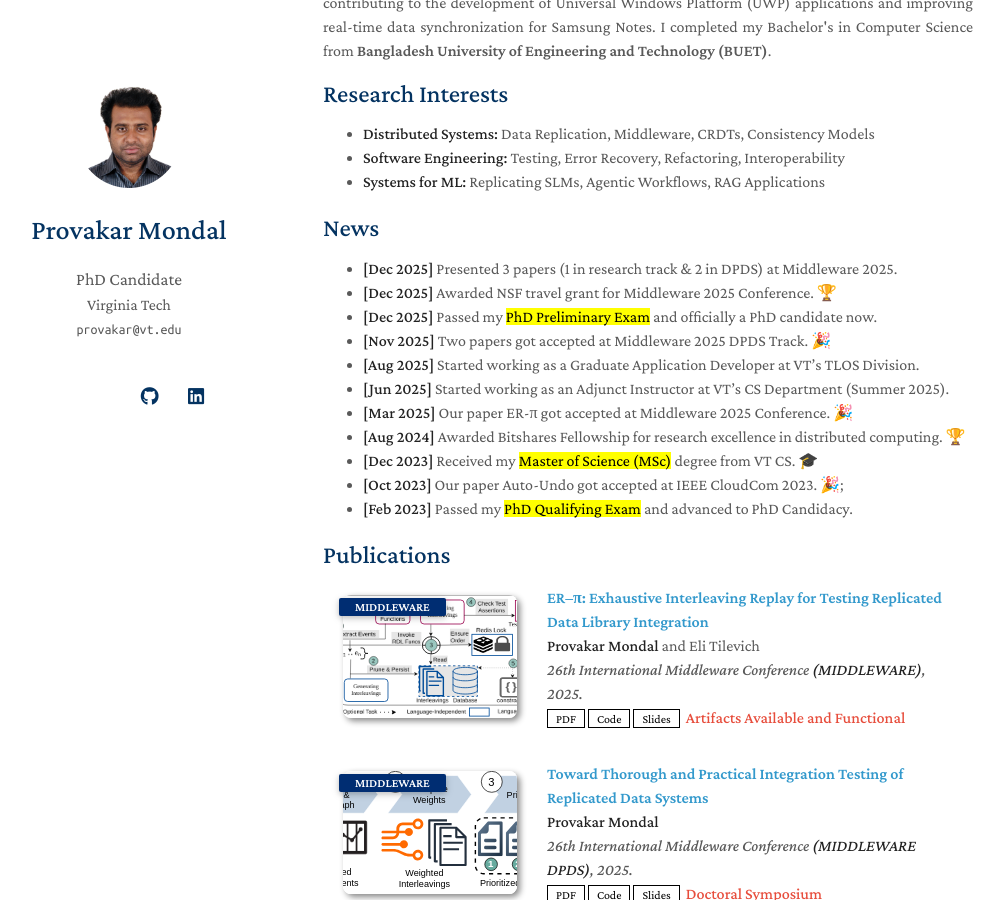
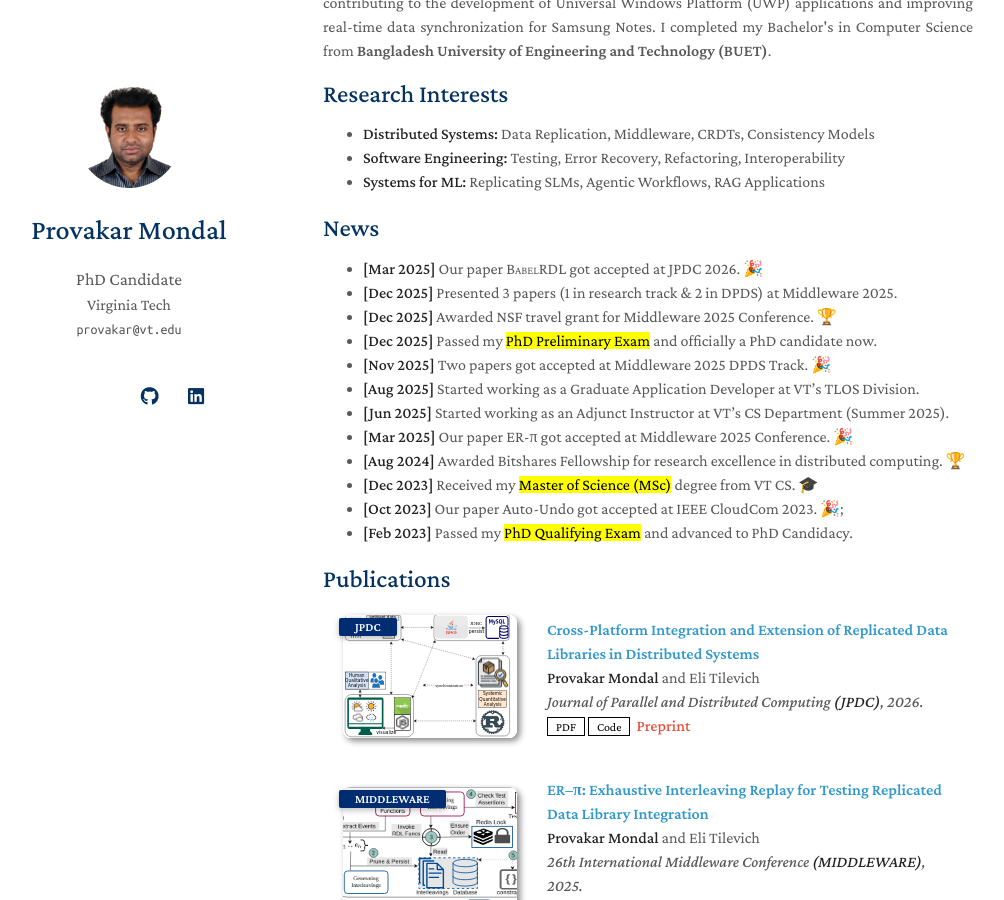
Before and after one commit to surzoprovakar/surzoprovakar.github.io, a Jekyll site: the page built from index.md, in a window 1280 px wide and 900 px high, scrolled down 286 px. Shown: the whole window, without its empty margins (147-1151 px from the left). Built offline with Jekyll 4.4.1, drawn with Linux system fonts in a browser that asks for light colours; a style sheet for code colours, icons or effects is not loaded.

Commit message:
add BabelRDL acceptance news, publication and update resume accordingly

```diff
--- a/_data/publications.yml
+++ b/_data/publications.yml
@@ -1,4 +1,14 @@
 main:
+
+  - title: "Cross-Platform Integration and Extension of Replicated Data Libraries in Distributed Systems"
+    authors: <strong>Provakar Mondal</strong> and Eli Tilevich
+    conference_short: JPDC
+    conference: Journal of Parallel and Distributed Computing <strong>(JPDC)</strong>, 2026.
+    pdf: ./assets/papers/BabelRDL.pdf
+    code: https://zenodo.org/records/18371279
+    # slides: ./assets/papers/ER-PI-Slides.pdf
+    image: ./assets/img/BabelRDL.svg
+    notes: Preprint
 
   - title: "ER&ndash;&pi;: Exhaustive Interleaving Replay for Testing Replicated Data Library Integration"
     authors: <strong>Provakar Mondal</strong> and Eli Tilevich
--- a/index.md
+++ b/index.md
@@ -27,7 +27,7 @@ I am a final-year PhD student and Graduate Research Assistant in the Department
 - **Systems for ML:** Replicating SLMs, Agentic Workflows, RAG Applications
 
 ## News
-
+- **[Mar 2025]** Our paper <span style="font-variant: small-caps;">BabelRDL</span> got accepted at JPDC 2026. &#x1F389;
 - **[Dec 2025]** Presented 3 papers (1 in research track & 2 in DPDS) at Middleware 2025.
 - **[Dec 2025]** Awarded NSF travel grant for Middleware 2025 Conference. &#127942;
 - **[Dec 2025]** Passed my <mark>PhD Preliminary Exam</mark> and officially a PhD candidate now.
```
Also changed, not shown: assets/img/BabelRDL.svg (added), 2 other files.
